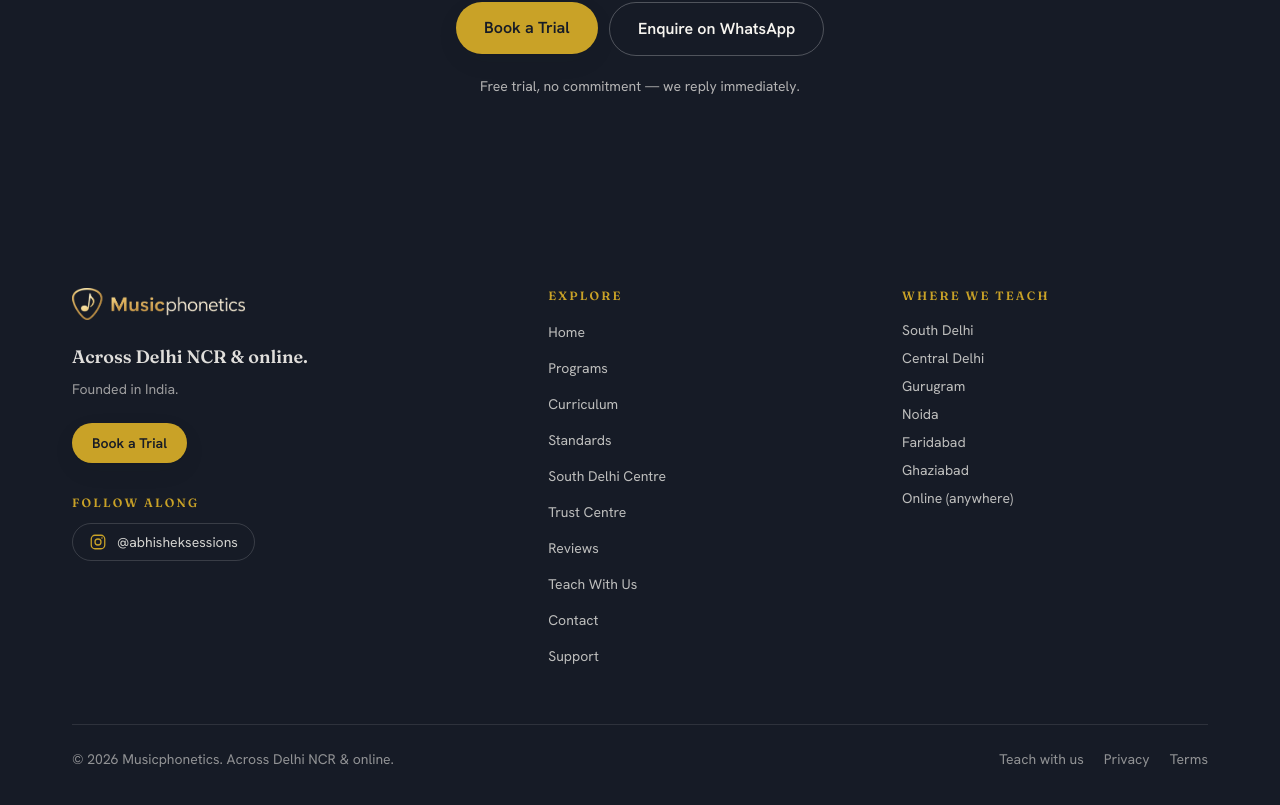
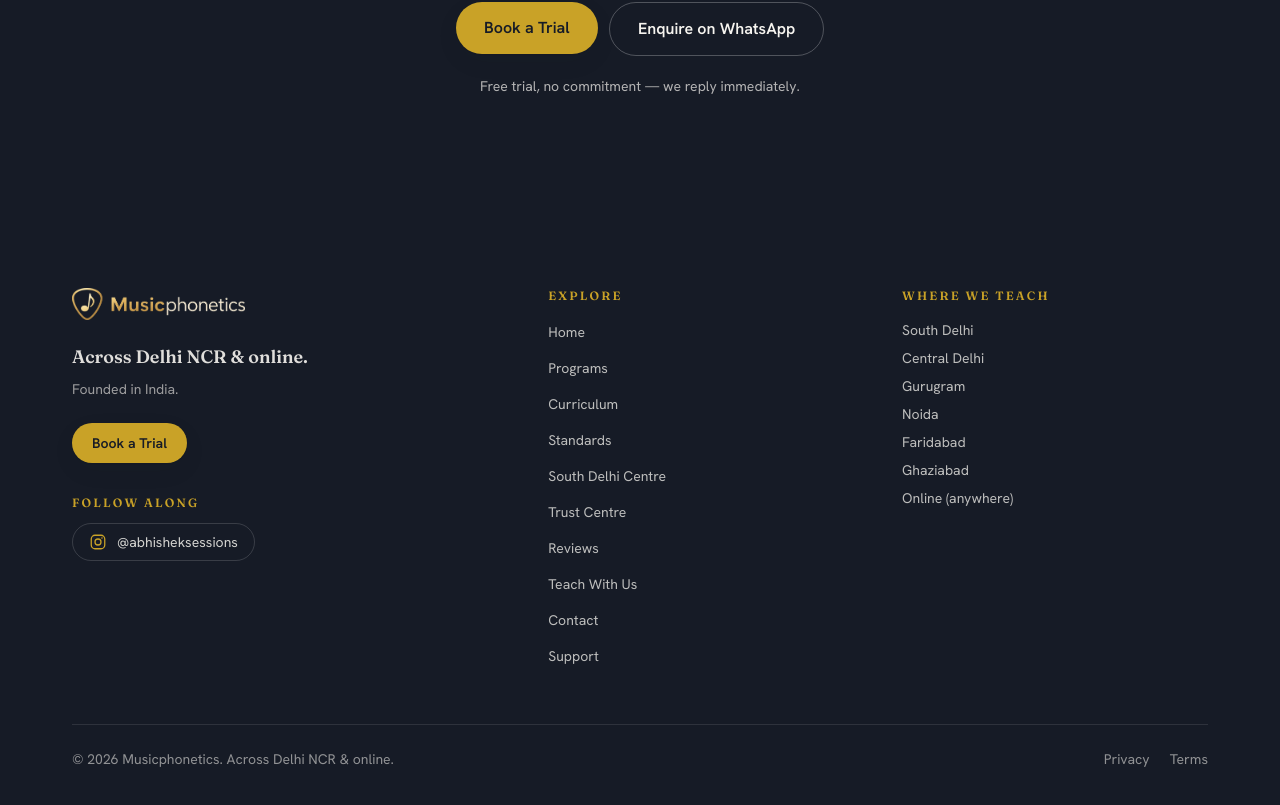
Before and after one commit to Musicphonetics/Musicphonetics, a Next.js app: page / in a window 1280 px wide. Shown: the part 7234-8039 px from the top of the page. Built offline with nearby package versions, Linux system fonts and the light colour scheme.

Commit message:
Footer: remove duplicate Teach With Us link, keep it in main nav

```diff
--- a/components/layout/Footer.tsx
+++ b/components/layout/Footer.tsx
@@ -94,9 +94,6 @@ export function Footer() {
             © {new Date().getFullYear()} {BRAND.name}. {BRAND.tagline}
           </p>
           <div className="flex flex-wrap items-center gap-x-5 gap-y-2">
-            <Link href="/teach-with-us" className="hover:text-paper">
-              Teach with us
-            </Link>
             <Link href="/standards/privacy-policy" className="hover:text-paper">
               Privacy
             </Link>
```
